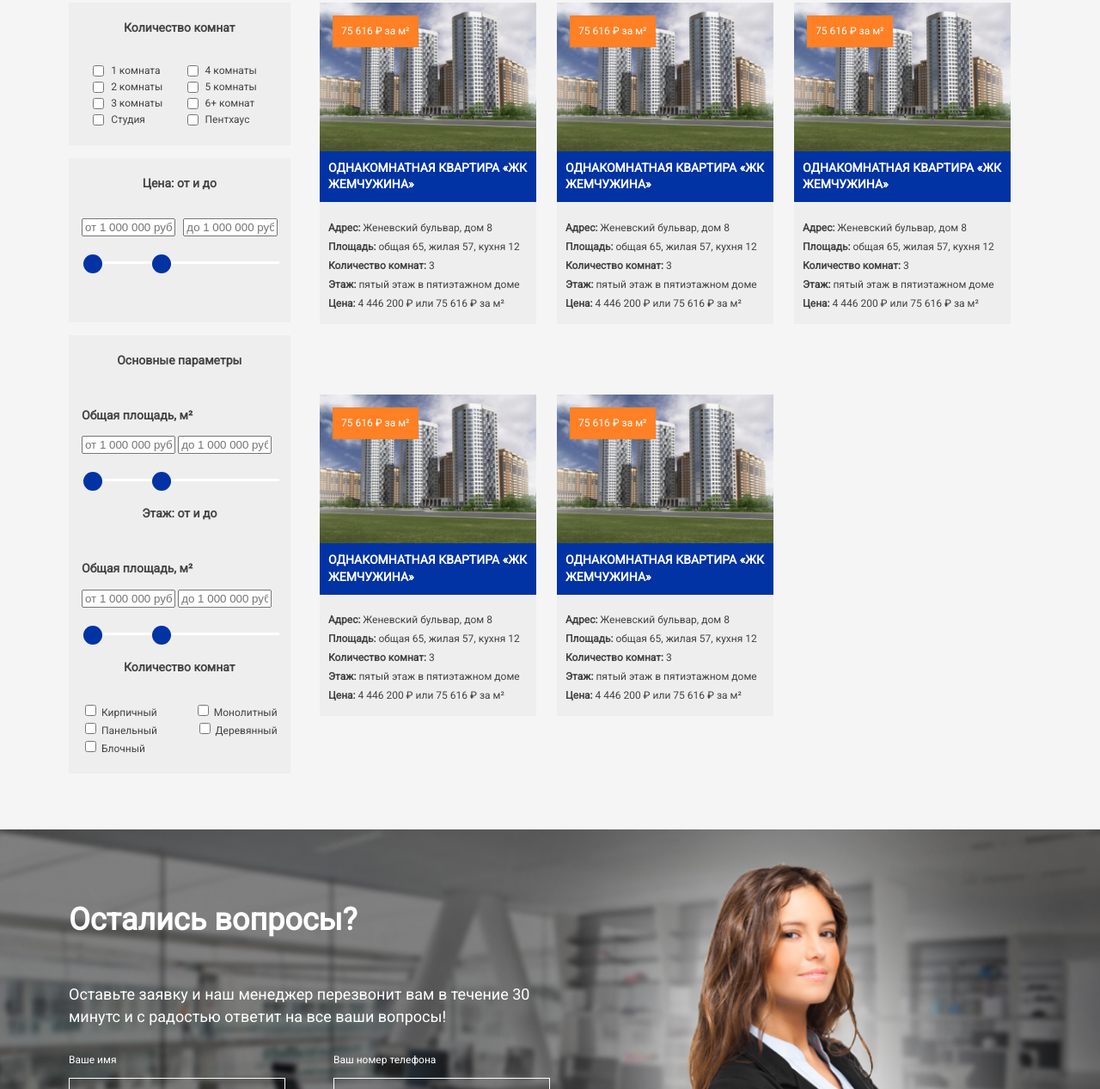
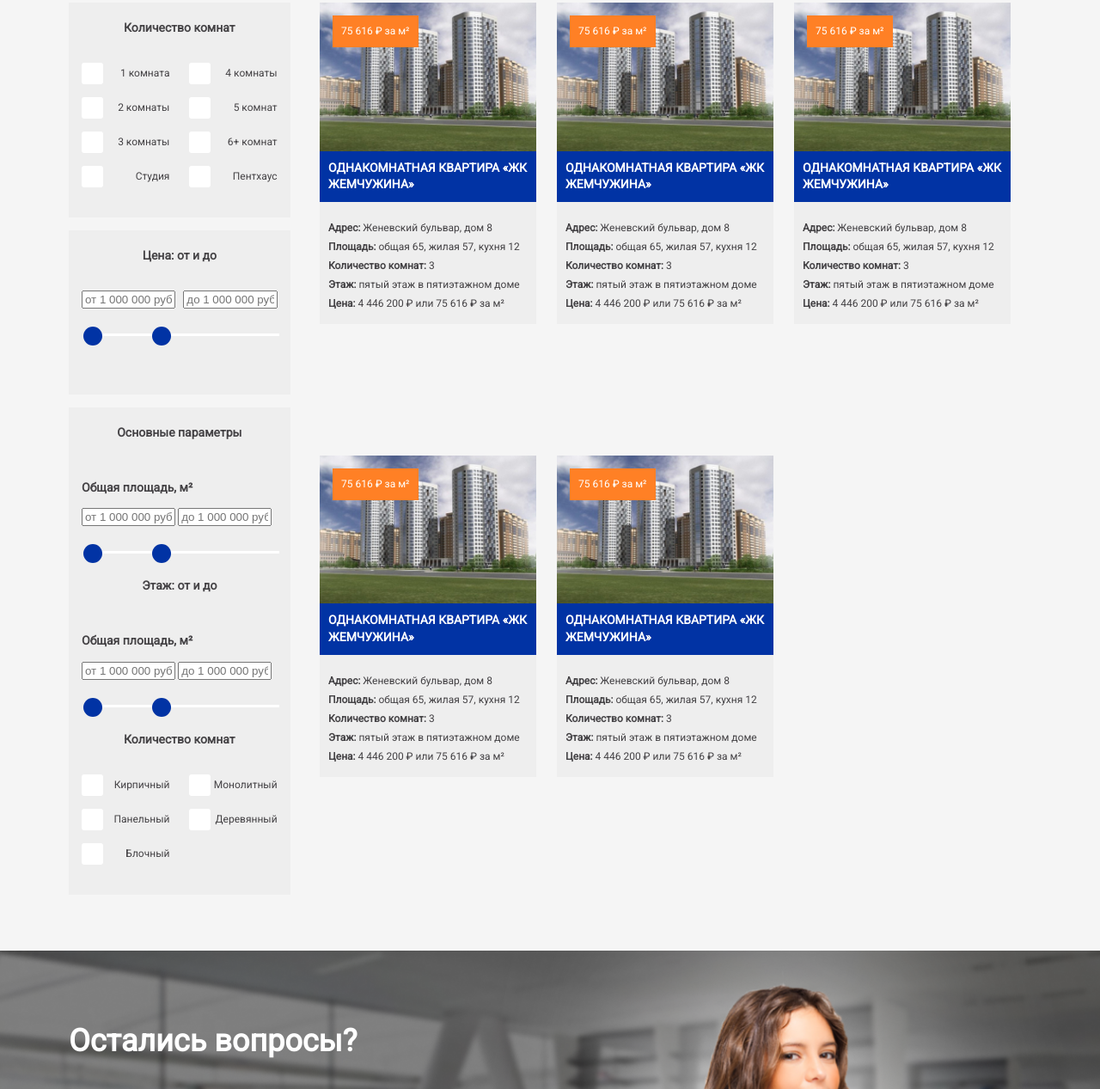
Before and after one commit to mrDen4/sigma, a plain HTML site: page build/new.html in a window 1280 px wide. Shown: the part 236-1503 px from the top of the page at 86% size. Drawn offline with nearby package versions, Linux system fonts and the light colour scheme.

Commit message:
add styles for new page

```diff
--- a/build/new.html
+++ b/build/new.html
@@ -83,7 +83,7 @@
                             <input type="checkbox" id="2-room" class="section__inp">
                             <label class="section__label" for="2-room">2 комнаты</label>
                             <input type="checkbox" id="5-room" class="section__inp">
-                            <label class="section__label" for="5-room">5 комнаты</label>
+                            <label class="section__label" for="5-room">5 комнат</label>
                             <input type="checkbox" id="3-room" class="section__inp">
                             <label class="section__label" for="3-room">3 комнаты</label>
                             <input type="checkbox" id="6-room" class="section__inp">
@@ -124,26 +124,16 @@
                             </div>
                             <h3 class="section__title">Количество комнат</h3>
                             <div class="section__list">
-                                <div class="section__check">
-                                    <input type="checkbox" id="brick" class="section__inp">
-                                    <label class="section__label" for="1-room">Кирпичный</label>
-                                </div>
-                                <div class="section__block">
-                                    <input type="checkbox" id="monolith" class="section__inp">
-                                    <label class="section__label" for="4-room">Монолитный</label>
-                                </div>
-                                <div class="section__block">
-                                    <input type="checkbox" id="panel" class="section__inp">
-                                    <label class="section__label" for="2-room">Панельный</label>
-                                </div>
-                                <div class="section__block">
-                                    <input type="checkbox" id="wood" class="section__inp">
-                                    <label class="section__label" for="5-room">Деревянный</label>
-                                </div>
-                                <div class="section__block">
-                                    <input type="checkbox" id="block" class="section__inp">
-                                    <label class="section__label" for="3-room">Блочный</label>
-                                </div>
+                                <input type="checkbox" id="brick" class="section__inp">
+                                <label class="section__label" for="brick">Кирпичный</label>
+                                <input type="checkbox" id="monolith" class="section__inp">
+                                <label class="section__label" for="monolith">Монолитный</label>
+                                <input type="checkbox" id="panel" class="section__inp">
+                                <label class="section__label" for="panel">Панельный</label>
+                                <input type="checkbox" id="wood" class="section__inp">
+                                <label class="section__label" for="wood">Деревянный</label>
+                                <input type="checkbox" id="block" class="section__inp">
+                                <label class="section__label" for="block">Блочный</label>
                             </div>
                         </div>
                     </form>
--- a/src/styles/layout/_new.scss
+++ b/src/styles/layout/_new.scss
@@ -4,6 +4,10 @@
     .new__content {
         display: flex;
         justify-content: space-between;
+
+        @include phones() {
+            flex-direction: column;
+        }
     }
 
     .new__properties {
@@ -11,6 +15,10 @@
         display: flex;
         flex-direction: column;
         overflow: hidden;
+
+        @include phones() {
+            width: 100%;
+        }
     }
 
     .properties__section {
@@ -24,14 +32,17 @@
             flex-direction: row;
             flex-wrap: wrap;
             align-items: center;
-            justify-content: center;
+            justify-content: space-between;
 
             .section__inp {
                 width: 10%;
             }
 
             .section__label {
-                width: 35%;
+                width: 45%;
+                display: flex;
+                justify-content: space-between;
+                margin-bottom: 15px;
             }
         }
 
@@ -70,10 +81,7 @@
             flex-wrap: wrap;
             align-items: center;
             justify-content: space-between;
-        }
-
-        .section__check {
-            width: 48%;
+            width: 100%;
         }
     }
     .priceSlider {
@@ -201,11 +209,19 @@
         flex-wrap: wrap;
         width: 75%;
 
+        @include phones() {
+            width: 100%;
+        }
+
         .list__item {
             width: 30%;
             margin-right: 12px;
             margin-left: 12px;
             margin-bottom: 30px;
+
+            @include phones() {
+                width: 100%;
+            }
         }
 
         .item__link {
@@ -276,4 +292,40 @@
             }
         }
     }
+
+    .section__inp {
+        display: none;
+    }
+
+    .section__label {
+        font-size: 12px;
+        display: flex;
+        align-items: center;
+        justify-content: space-between;
+    }
+
+    .section__label {
+        width: 45%;
+        display: flex;
+        justify-content: space-between;
+        margin-bottom: 15px;
+        cursor: pointer;
+    }
+
+    .section__label:before {
+        content: '';
+        display: inline-block;
+        cursor: pointer;
+        border-radius: 3px;
+        width: 25px;
+        height: 25px;
+        background: #ffffff;
+    }
+
+    .section__inp:checked + label:before {
+        content: "\2713";
+        color: $blue;
+        text-align: center;
+        font-size: 20px;
+    }
 }
```
Also changed, not shown: src/template/new.html (+11 -21 lines), build/assets/styles/main.css.
